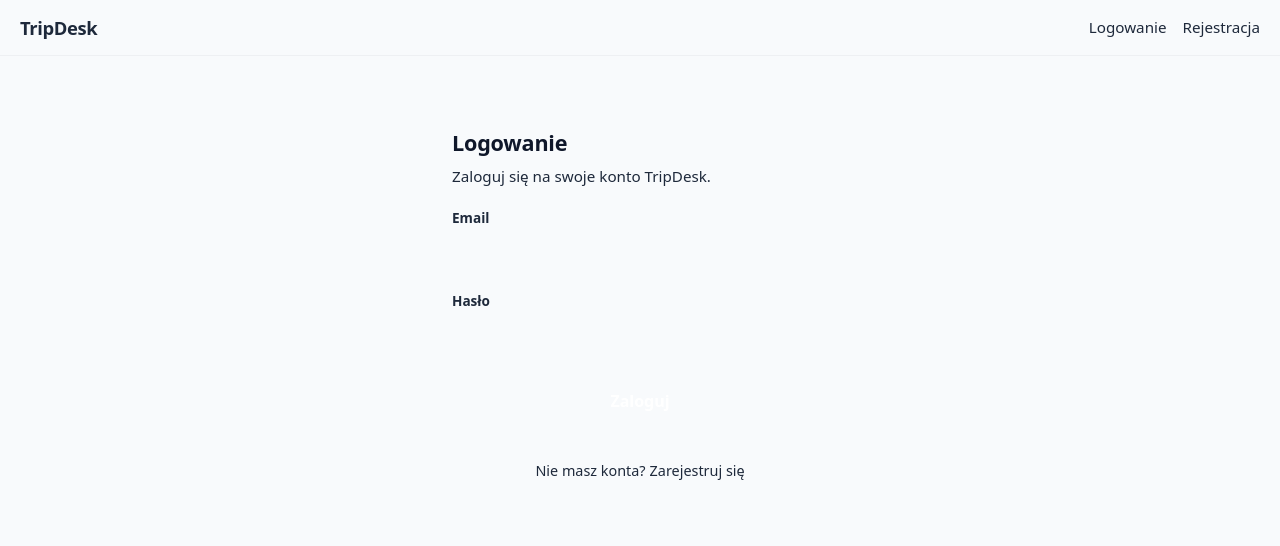
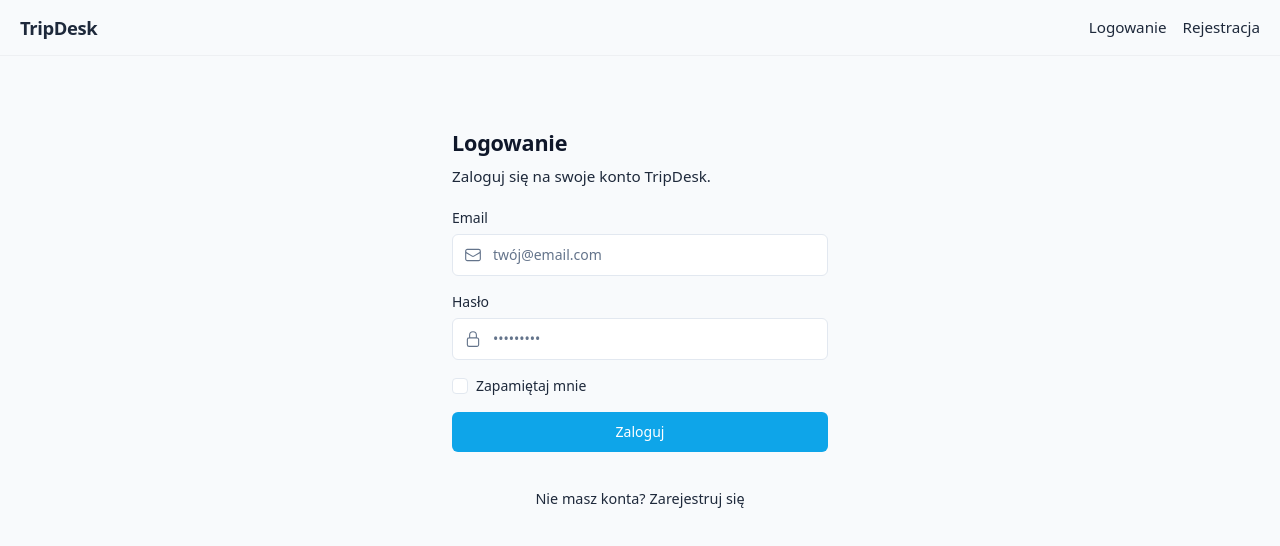
Before and after one commit to PDaszkowski/tripdesk, a React (Vite) app in the folder frontend/: page /login in a window 1280 px wide. Shown: the top 546 px of the page. Built offline with nearby package versions, Linux system fonts and the light colour scheme; no server answers.

Commit message:
refactor(auth): use shared Input, Checkbox, Button in LoginForm

```diff
--- a/frontend/src/features/auth/components/LoginForm.tsx
+++ b/frontend/src/features/auth/components/LoginForm.tsx
@@ -2,9 +2,13 @@ import { useState } from 'react'
 import type { SubmitEvent } from 'react'
 import axios from 'axios'
 import { Link, useNavigate } from 'react-router-dom'
+import { HiOutlineEnvelope, HiOutlineLockClosed } from 'react-icons/hi2'
 import { useAuth } from '../context/useAuth'
 import { emailContainsAt } from '../validation'
 import { AuthCard } from './AuthCard'
+import { Input } from '@/shared/ui/Input'
+import { Checkbox } from '@/shared/ui/Checkbox'
+import { Button } from '@/shared/ui/Button'
 import styles from './LoginForm.module.css'
 
 export function LoginForm() {
@@ -12,6 +16,7 @@ export function LoginForm() {
   const { login } = useAuth()
   const [email, setEmail] = useState('')
   const [password, setPassword] = useState('')
+  const [rememberMe, setRememberMe] = useState(false)
   const [error, setError] = useState<string | null>(null)
   const [pending, setPending] = useState(false)
 
@@ -54,33 +59,40 @@ export function LoginForm() {
     >
       <form className={styles.form} onSubmit={handleSubmit} noValidate>
         {error ? <div className={styles.error}>{error}</div> : null}
-        <div className={styles.field}>
-          <label htmlFor="login-email">Email</label>
-          <input
+        <Input
           id="login-email"
+          label="Email"
           name="email"
           type="email"
           autoComplete="email"
+          placeholder='twój@email.com'
           required
+          icon={<HiOutlineEnvelope size={18} />}
           value={email}
           onChange={(ev) => setEmail(ev.target.value)}
         />
-        </div>
-        <div className={styles.field}>
-          <label htmlFor="login-password">Hasło</label>
-          <input
+        <Input
           id="login-password"
+          label="Hasło"
           name="password"
           type="password"
           autoComplete="current-password"
+          placeholder='•••••••••'
           required
+          icon={<HiOutlineLockClosed size={18} />}
           value={password}
           onChange={(ev) => setPassword(ev.target.value)}
         />
-        </div>
-        <button className={styles.submit} type="submit" disabled={pending}>
+        <Checkbox
+          id="login-remember"
+          name="rememberMe"
+          label="Zapamiętaj mnie"
+          checked={rememberMe}
+          onChange={(ev) => setRememberMe(ev.target.checked)}
+        />
+        <Button variant="primary" fullWidth type="submit" disabled={pending}>
           {pending ? 'Logowanie…' : 'Zaloguj'}
-        </button>
+        </Button>
       </form>
     </AuthCard>
   )
```
Lines whose indentation alone changed are shown as unchanged.
